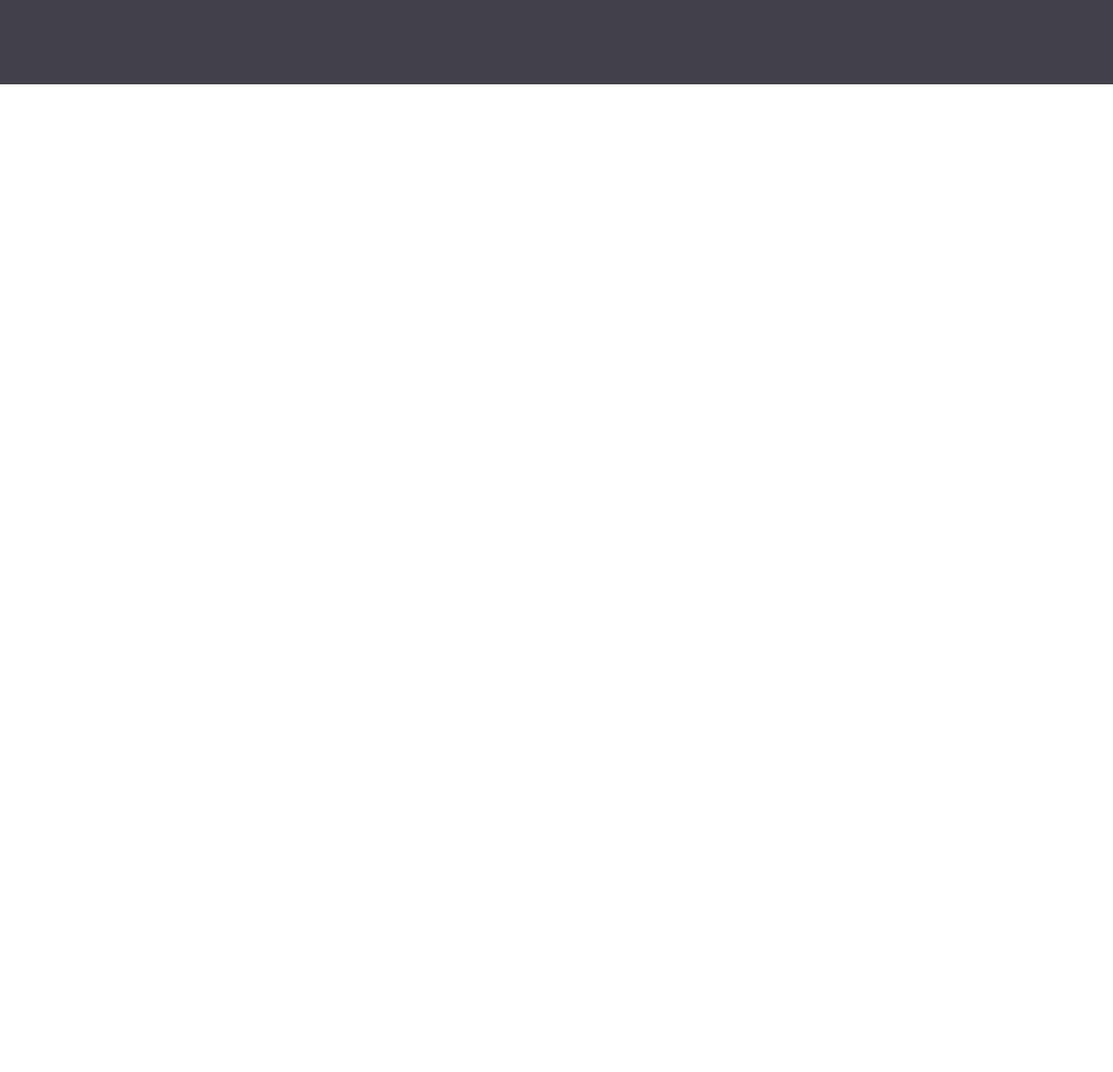
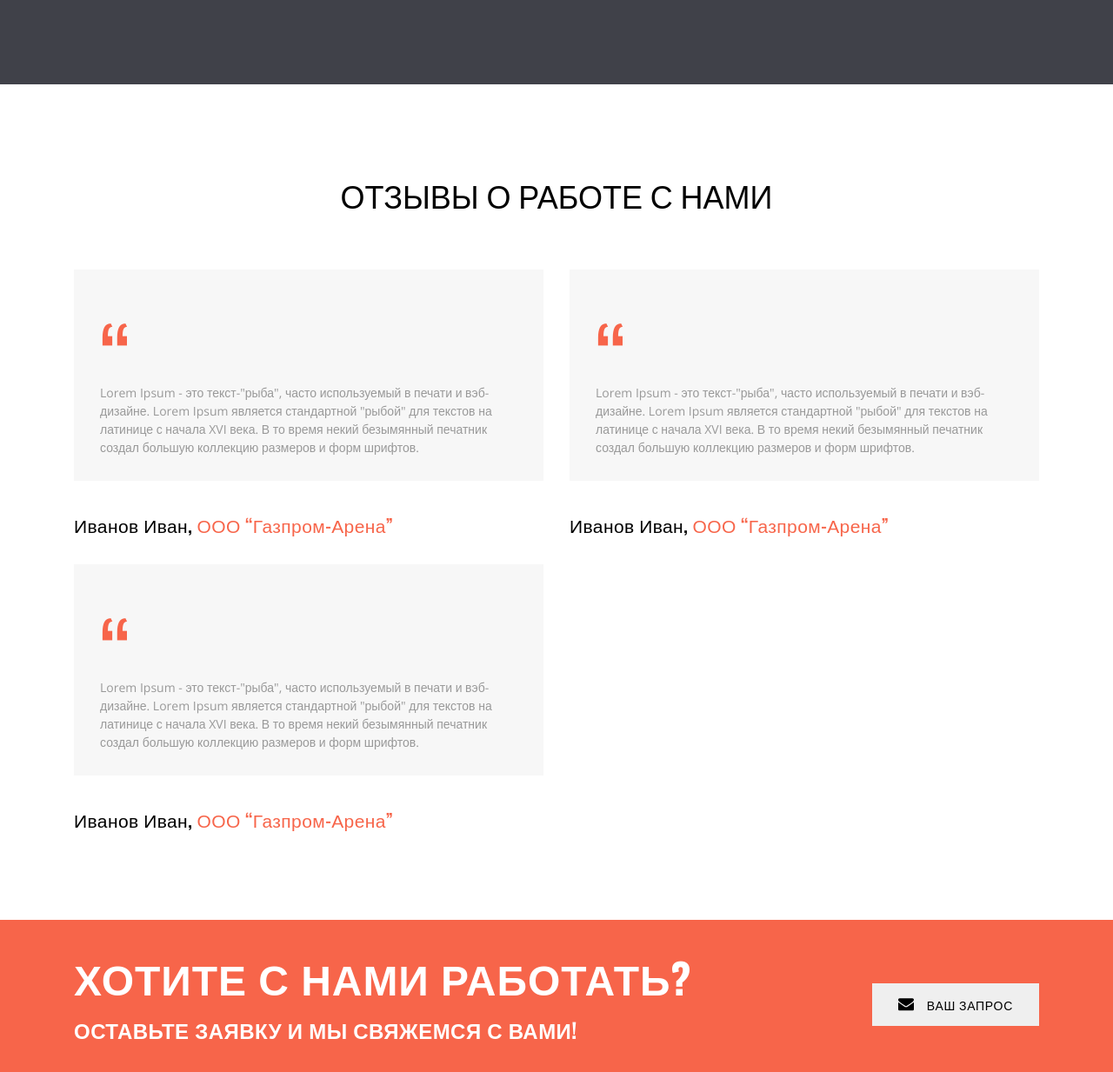
Before and after one commit to 1526213/build-site, a plain HTML site: page index.html in a window 1280 px wide. Shown: the part 6124-7357 px from the top of the page at 87% size. Before the commit the page ends 6221 px from the top, so only its background shows below. Drawn offline with nearby package versions, Linux system fonts and the light colour scheme.

Commit message:
new commit

```diff
--- a/index.html
+++ b/index.html
@@ -103,10 +103,7 @@
                     </button>
                 </div>
             </div>
-
         </div>
-
-
     </section>
     <section class="services">
         <div class="container">
@@ -250,7 +247,56 @@
             </div>
         </div>
     </section>
-
+    <section class="reviews">
+        <div class="container">
+            <h2 class="text-h2 reviews__h2">Отзывы о работе с нами</h2>
+            <div class="reviews__grid">
+                <div class="reviews__grid-item">
+                    <div class="reviews__card">
+                        <div class="reviews__quotes">“</div>
+                        <p class="text-p-reviews">
+                            Lorem Ipsum - это текст-"рыба", часто используемый в печати и вэб-дизайне. Lorem Ipsum является стандартной "рыбой" для текстов на латинице с начала XVI века. В то время некий безымянный печатник создал большую коллекцию размеров и форм шрифтов.
+                        </p>
+                    </div>
+                    <h4 class="text-h4">Иванов Иван, <span class="reviews__author-accent"> ООО “Газпром-Арена”</span></h4>
+                </div>
+                <div class="reviews__grid-item">
+                    <div class="reviews__card">
+                        <div class="reviews__quotes">“</div>
+                        <p class="text-p-reviews">
+                            Lorem Ipsum - это текст-"рыба", часто используемый в печати и вэб-дизайне. Lorem Ipsum является стандартной "рыбой" для текстов на латинице с начала XVI века. В то время некий безымянный печатник создал большую коллекцию размеров и форм шрифтов.
+                        </p>
+                    </div>
+                    <h4 class="text-h4">Иванов Иван, <span class="reviews__author-accent"> ООО “Газпром-Арена”</span></h4>
+                </div>
+                <div class="reviews__grid-item">
+                    <div class="reviews__card">
+                        <div class="reviews__quotes">“</div>
+                        <p class="text-p-reviews">
+                            Lorem Ipsum - это текст-"рыба", часто используемый в печати и вэб-дизайне. Lorem Ipsum является стандартной "рыбой" для текстов на латинице с начала XVI века. В то время некий безымянный печатник создал большую коллекцию размеров и форм шрифтов.
+                        </p>
+                    </div>
+                    <h4 class="text-h4">Иванов Иван, <span class="reviews__author-accent"> ООО “Газпром-Арена”</span></h4>
+                </div>
+            </div>
+        </div>
+    </section>
+    <section class="request">
+        <div class="container">
+            <div class="request__flex">
+                <div class="request__flex-left">
+                    <h4 class="request__h4">Хотите с нами работать?</h4>
+                    <h5 class="request__h5">Оставьте заявку и мы свяжемся с вами!</h5>
+                </div>
+                <div class="request__flex-right">
+                    <button class="request__btn">
+                        <img src="./images/envelope.svg" alt="Envelope" class="request__icon">
+                        Ваш запрос
+                    </button>
+                </div>
+            </div>
+        </div>
+    </section>
 
 </body>
 </html>
--- a/styles/style.css
+++ b/styles/style.css
@@ -485,3 +485,54 @@ body {
         margin-right: 40px;
     }
 }
+.reviews {
+    padding: 150px 0 142px;
+}
+
+.reviews__h2 {
+    text-align: center;
+    margin-bottom: 60px;
+}
+.reviews__grid {
+    display: grid;
+    gap: 30px;
+    grid-template-columns: repeat(3,1fr);
+}
+.reviews__grid-item {
+}
+.reviews__card {
+    background-color: #f7f7f7;
+    padding: 28px 30px;
+    margin-bottom: 35px;
+}
+.reviews__quotes {
+    font-size: 96px;
+    color: var(--accent);
+    margin-bottom: -40px;
+}
+.reviews__author-accent {
+    color: var(--accent);
+}
+.text-p-reviews {
+    font-weight: 400;
+    font-size: 14px;
+    line-height: 150%;
+    color: var(--gray);
+    font-family: "Open Sans", sans-serif;
+}
+@media screen and (max-width: 1280px) {
+    .reviews {
+        padding: 100px 15px;
+    }
+    .reviews__grid {
+        grid-template-columns: repeat(2,1fr);
+    }
+
+
+}
+@media screen and (max-width: 768px) {
+    .reviews__grid {
+        grid-template-columns: repeat(1,1fr);
+    }
+
+}
```
